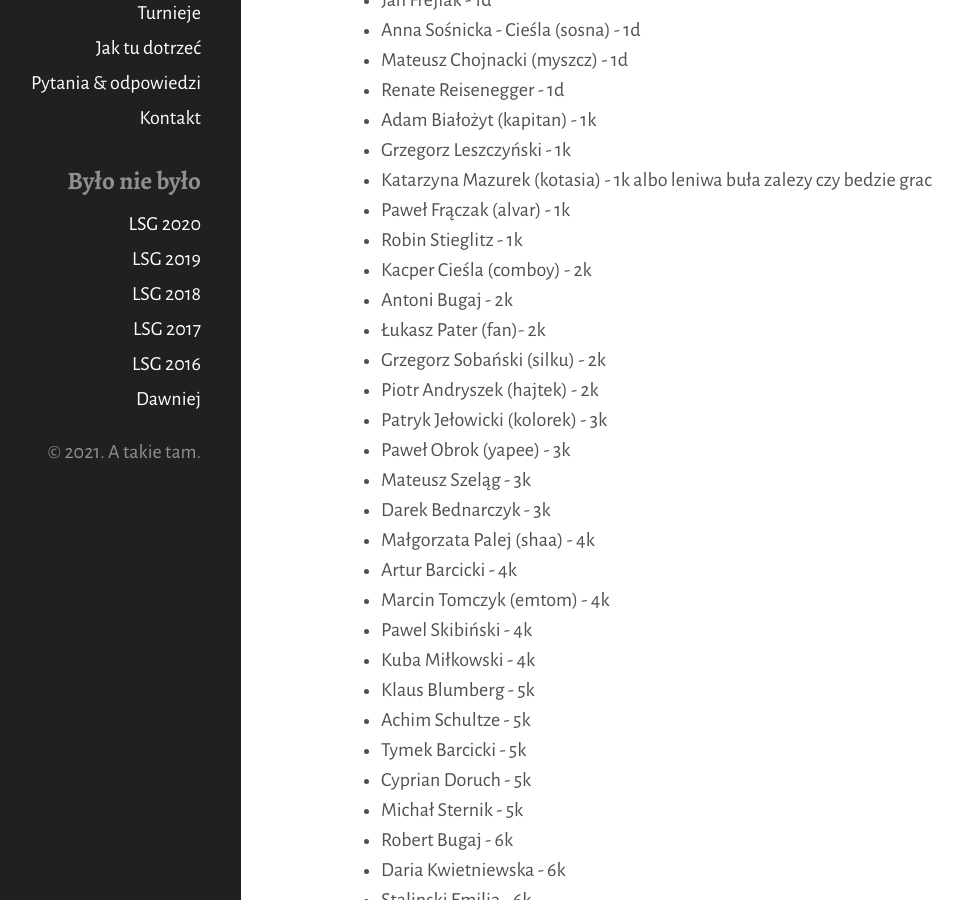
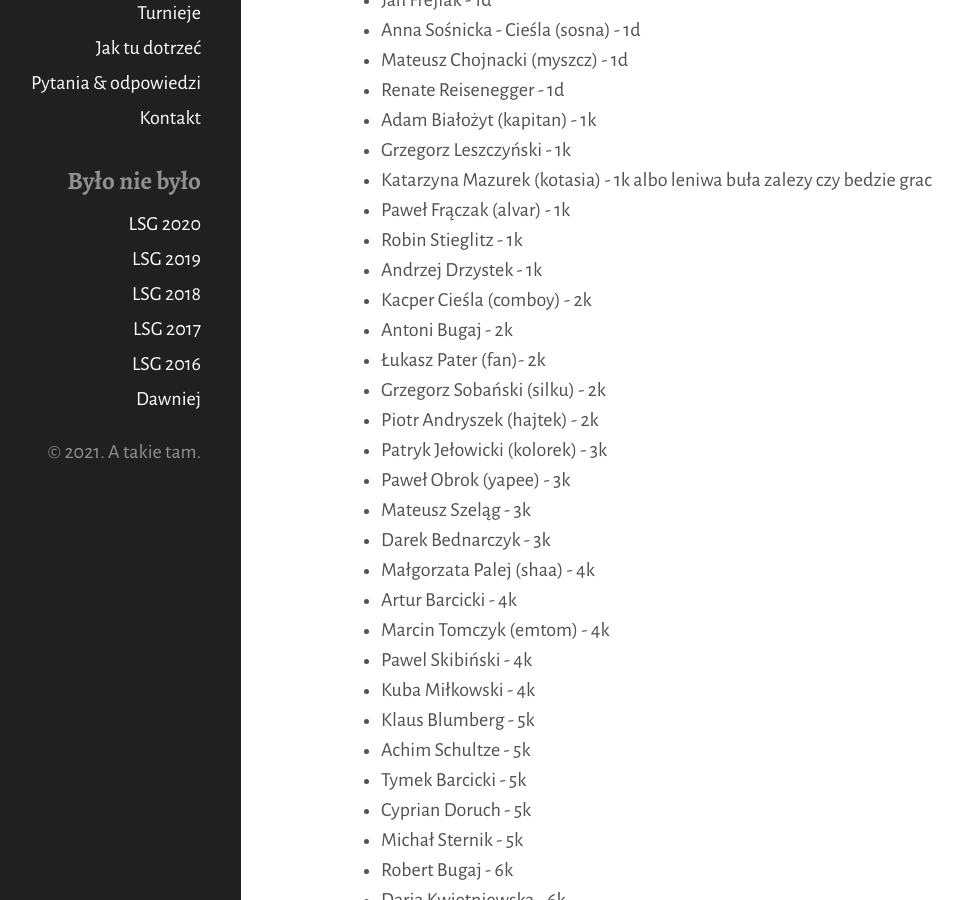
Before and after one commit to tasuki/lsg, a Jekyll site: the page built from zarejestrowani.md, in a window 1280 px wide and 900 px high, scrolled down 565 px. Shown: the whole window, without its empty margins (119-1082 px from the left). Built offline with Jekyll 4.4.1, drawn with Linux system fonts in a browser that asks for light colours; nearby versions of some CDN libraries.

Commit message:
Update zarejestrowani.md

```diff
--- a/zarejestrowani.md
+++ b/zarejestrowani.md
@@ -29,6 +29,7 @@ Zarejestrowani uczestnicy (mniej więcej wg siły):
 - Katarzyna Mazurek (kotasia) - 1k albo leniwa buła zalezy czy bedzie grac
 - Paweł Frączak (alvar) - 1k
 - Robin Stieglitz - 1k
+- Andrzej Drzystek - 1k
 - Kacper Cieśla (comboy) - 2k
 - Antoni Bugaj - 2k
 - Łukasz Pater (fan)- 2k
```
Also changed, not shown: other parts of zarejestrowani.md (+1 -0 lines).
